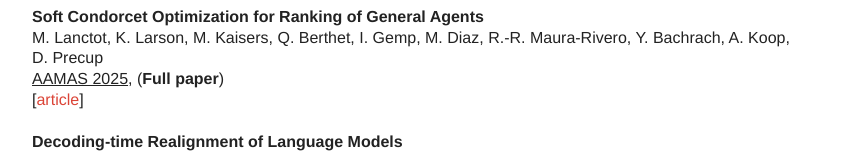
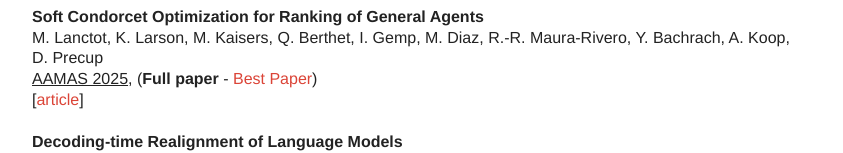
Before and after one commit to q-berthet/q-berthet.github.io, a plain HTML site: page publications.html in a window 1280 px wide. Shown: the part 444-597 px from the top of the page, without its empty margins (208-1051 px from the left). Drawn offline with Linux system fonts and the light colour scheme; a script that the page names is missing.

Commit message:
Update publications.html

```diff
--- a/publications.html
+++ b/publications.html
@@ -54,7 +54,7 @@ Implicit Diffusion: Efficient Optimization through Stochastic Sampling</span></b
 	<span class="title">
 Soft Condorcet Optimization for Ranking of General Agents</span></br />
 	<span class="authors">M. Lanctot, K. Larson, M. Kaisers, Q. Berthet, I. Gemp, M. Diaz, R.-R. Maura-Rivero, Y. Bachrach, A. Koop,<br /> D. Precup</span><br />
-	<u>AAMAS 2025</u>, (<b>Full paper</b>)<br />
+	<u>AAMAS 2025</u>, (<b>Full paper</b> - <a href="https://aamas2025.org/index.php/conference/awards/best-paper-and-demo-awards/">Best Paper</a>)<br />
 	[<a href="https://arxiv.org/pdf/2411.00119">article</a>]
 
 <br/>
```
